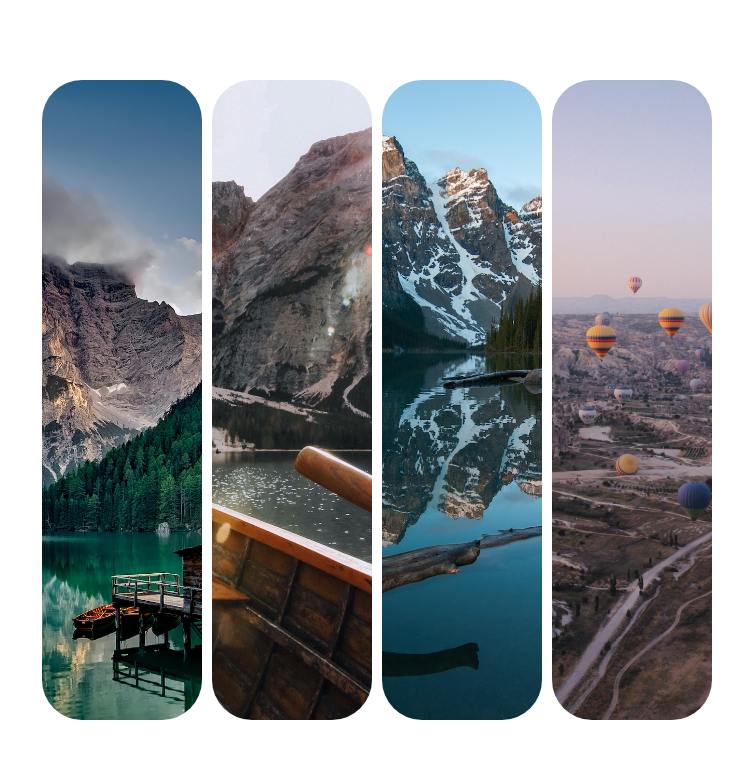
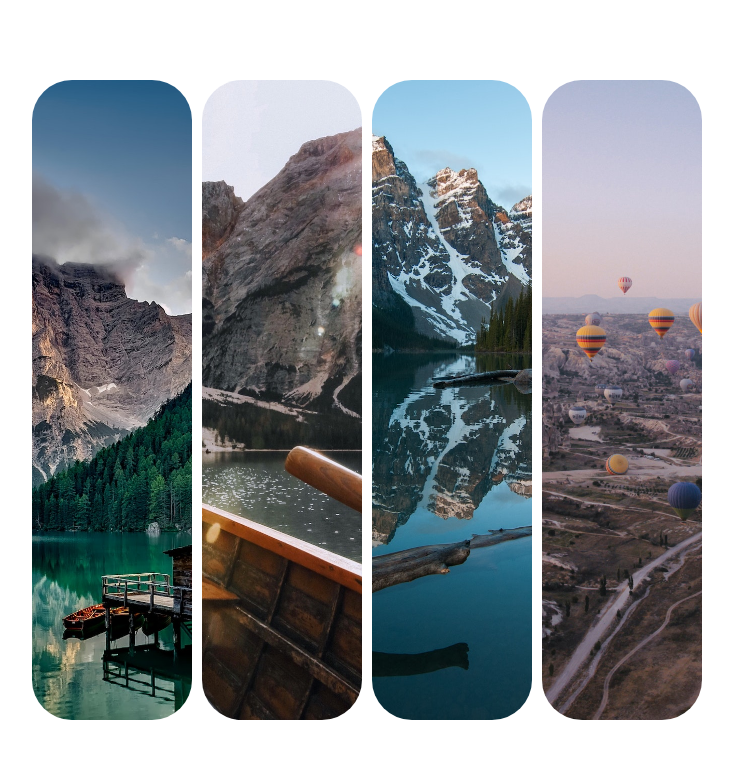
Before and after one commit to Guimonteirojbv/ExpansionCards, a plain HTML site: page index.html in a window 1280 px wide. Shown: the whole page, without its empty margins (273-1016 px from the left). Drawn offline with Linux system fonts and the light colour scheme.

Commit message:
fix: container

```diff
--- a/style.css
+++ b/style.css
@@ -4,12 +4,19 @@
     box-sizing: border-box;
 }
 
+body {
+    display: flex;
+    justify-content: center;
+    align-items: center;
+    width: 100%;
+    height: 100vh;
+}
 section {
     display: flex;
     justify-content: center;
     align-items: center;
     gap: 10px;
-    width: 100%;
+    width: 1200px;
     height: 100vh;
     margin: 0 10px;
     padding: 20px;
```
